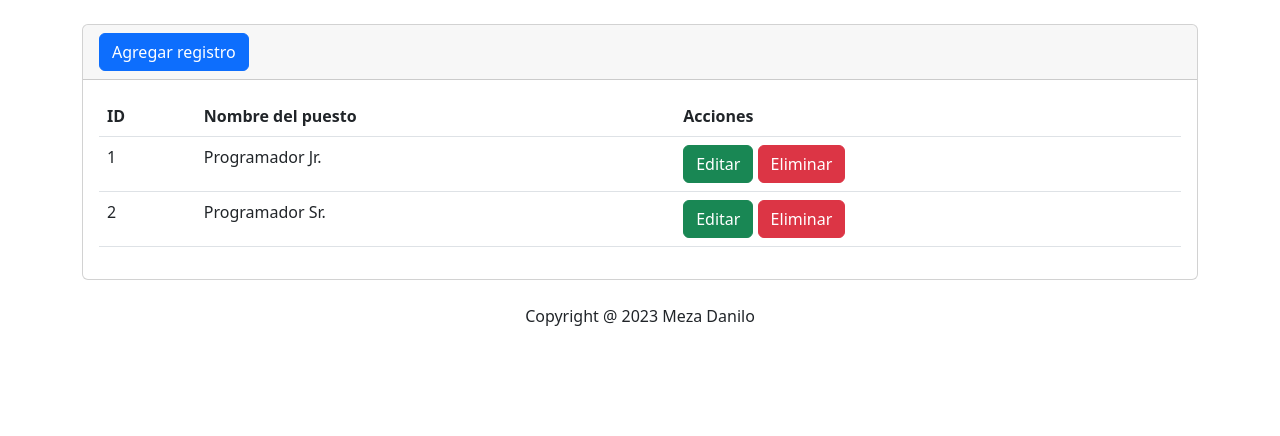
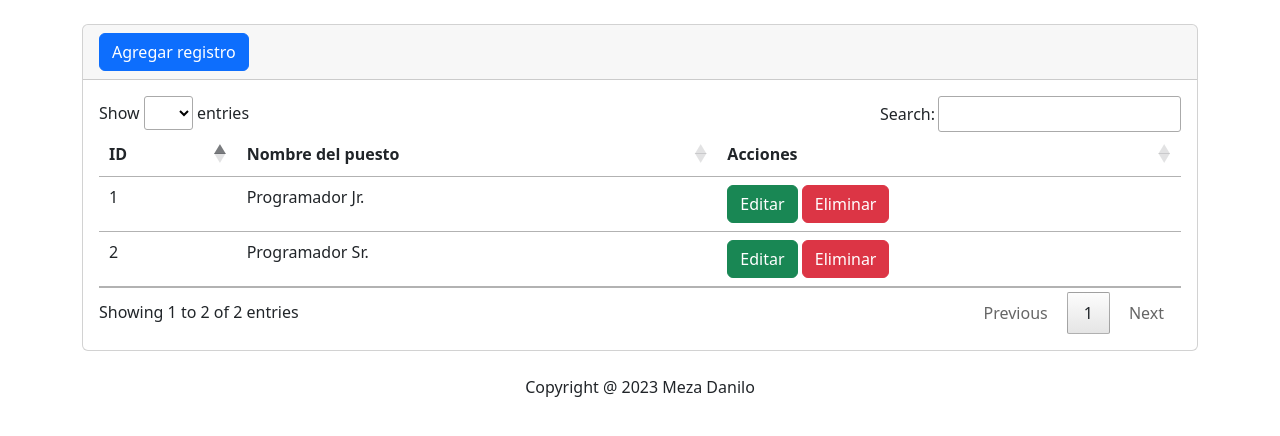
Before and after one commit to mezaDanilo/AppCvPhp, a PHP site: page /app-web/secciones/puestos/index.php in a window 1280 px wide. Shown: the part 56-492 px from the top of the page. Run offline with PHP 8.4, Linux system fonts and the light colour scheme; data comes from the database, SQL or seed files in the repository; some libraries are stand-ins or nearby versions.

Commit message:
data table implementado junto a jquery

```diff
--- a/secciones/empleados/index.php
+++ b/secciones/empleados/index.php
@@ -66,7 +66,7 @@
 
     <div class="card-body">
         <div class="table">
-            <table class="table">
+            <table class="table" id="tabla_id">
                 <thead>
                     <tr>
                         <th scope="col">Id</th>
--- a/secciones/puestos/index.php
+++ b/secciones/puestos/index.php
@@ -32,7 +32,7 @@
     </div>
     <div class="card-body">
         <div class="table-responsive-sm">
-        <table class="table">
+        <table class="table"  id="tabla_id">
             <thead>
                 <tr>
                     <th scope="col">ID</th>
--- a/secciones/usuarios/index.php
+++ b/secciones/usuarios/index.php
@@ -31,7 +31,7 @@
     </div>
     <div class="card-body">
         <div class="table-responsive-sm">
-        <table class="table">
+        <table class="table"  id="tabla_id">
             <thead>
                 <tr>
                     <th scope="col">ID</th>
--- a/templates/footer.php
+++ b/templates/footer.php
@@ -12,6 +12,22 @@
   <script src="https://cdn.jsdelivr.net/npm/bootstrap@5.2.1/dist/js/bootstrap.min.js"
     integrity="sha384-7VPbUDkoPSGFnVtYi0QogXtr74QeVeeIs99Qfg5YCF+TidwNdjvaKZX19NZ/e6oz" crossorigin="anonymous">
   </script>
+
+  <script>
+  $(document).ready(function(){
+    $("#tabla_id").DataTable({
+      "pageLength": 3,
+      lengthMenu:[
+        [1,2,25,50],
+        [1,2,25,50]
+      ],
+  "language":{
+    "url":"https://cdn.datatables.net/plug-ins/1.13.1/i18n/es-ES.json"
+  }
+    });
+
+});
+  </script>
 </body>
 
 </html>
--- a/templates/header.php
+++ b/templates/header.php
@@ -13,6 +13,14 @@
   <!-- Bootstrap CSS v5.2.1 -->
   <link href="https://cdn.jsdelivr.net/npm/bootstrap@5.2.1/dist/css/bootstrap.min.css" rel="stylesheet"
     integrity="sha384-iYQeCzEYFbKjA/T2uDLTpkwGzCiq6soy8tYaI1GyVh/UjpbCx/TYkiZhlZB6+fzT" crossorigin="anonymous">
+
+    <script
+    src="https://code.jquery.com/jquery-3.7.1.min.js"
+    integrity="sha256-/JqT3SQfawRcv/BIHPThkBvs0OEvtFFmqPF/lYI/Cxo="
+    crossorigin="anonymous"></script>
+
+    <link rel="stylesheet" href="https://cdn.datatables.net/1.13.7/css/jquery.dataTables.css" />
+    <script src="https://cdn.datatables.net/1.13.7/js/jquery.dataTables.js"></script>
 
 </head>
 <body>
```
Also changed, not shown: secciones/empleados/1699716283_Dark Blue Red White Generic News General News Instagram Post (21).png (added), 1 other file.
